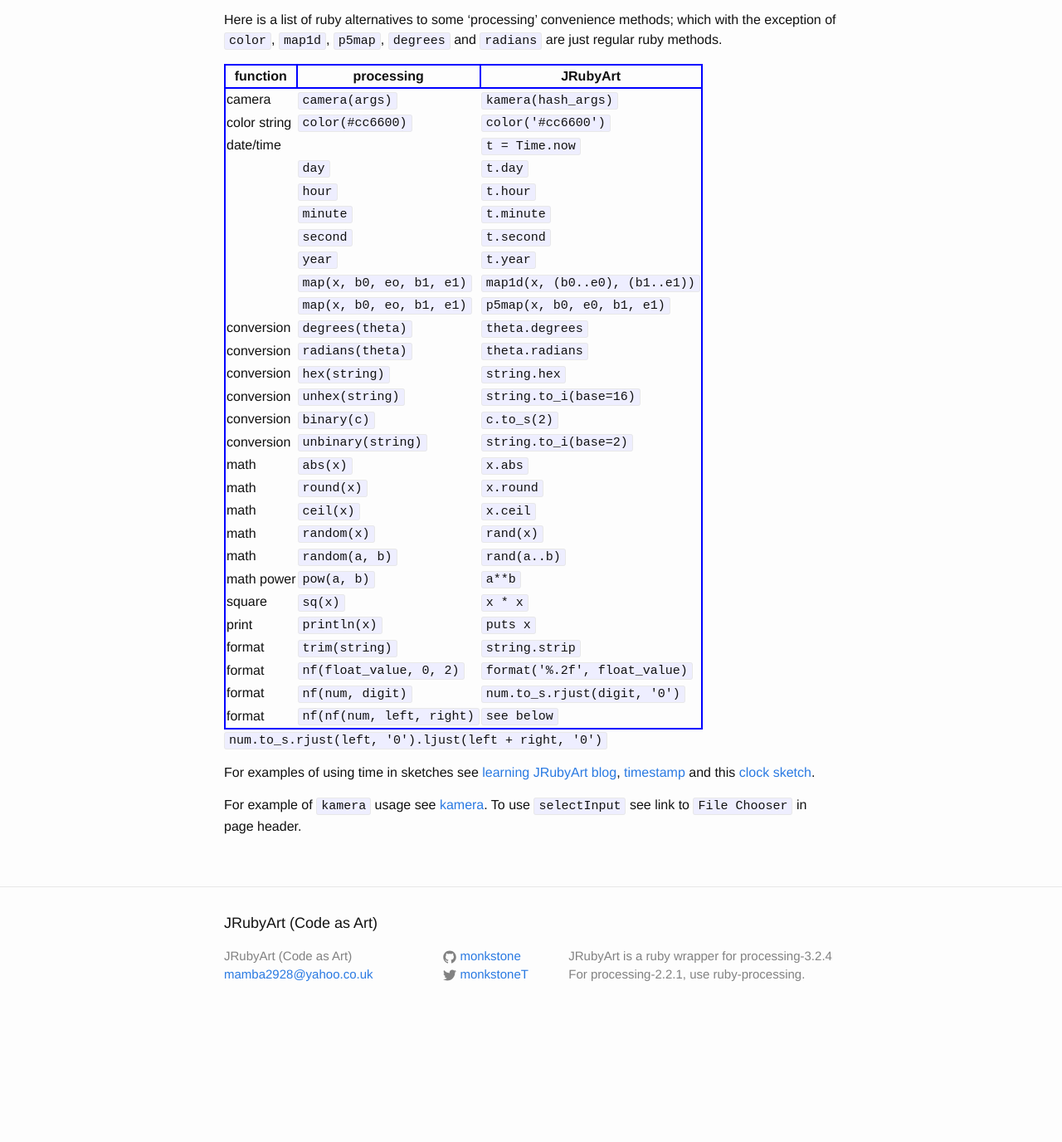
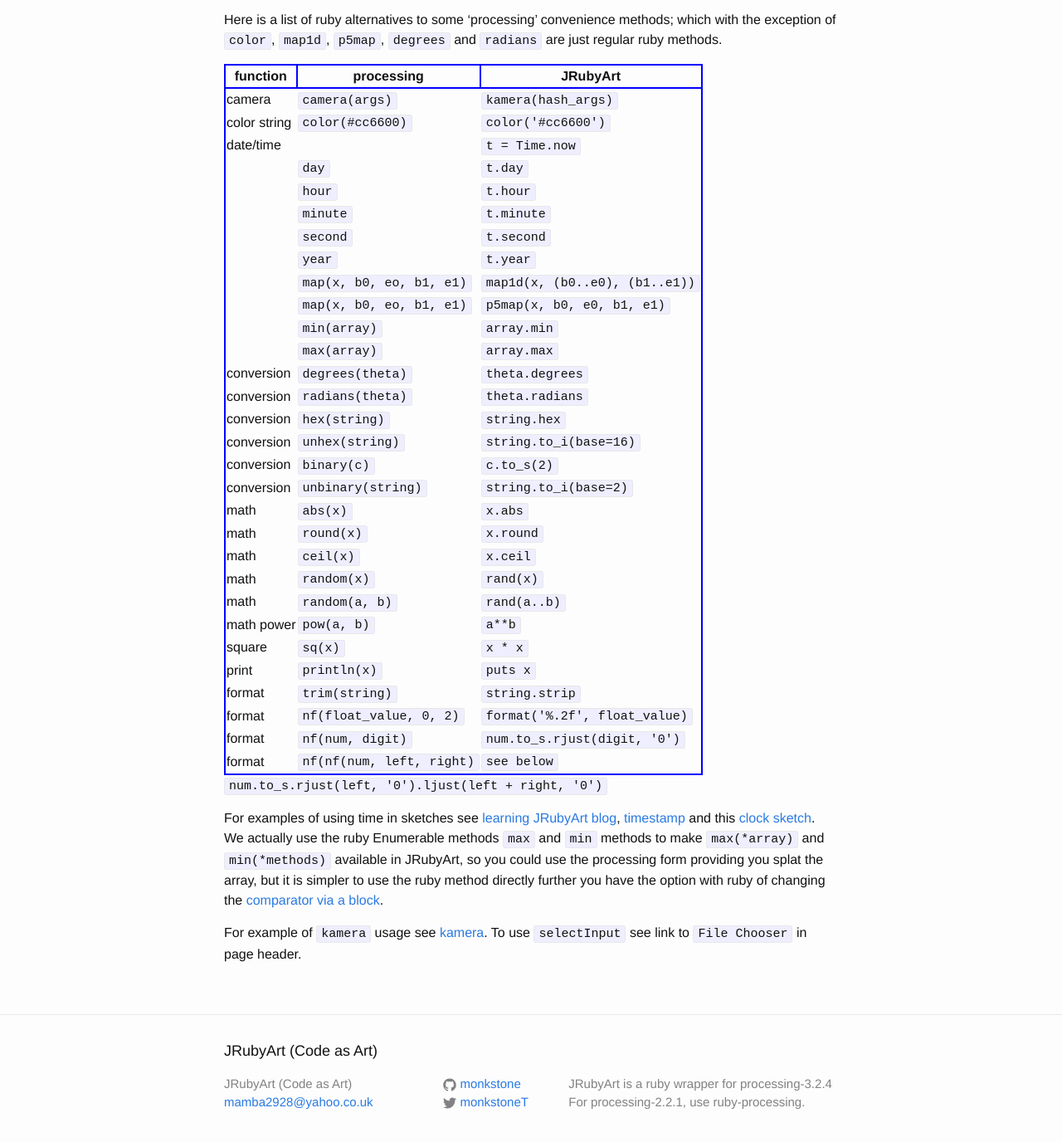
Before and after one commit to ruby-processing/JRubyArt, a Jekyll site: the page built from _k9methods/alternative_methods.md, in a window 1280 px wide and 1400 px high, scrolled down 300 px. Shown: the top 1376 px of the window at 83% size. Built offline with Jekyll 4.4.1, drawn with Linux system fonts in a browser that asks for light colours; before the commit the page ends 1546 px from its top, so only the background shows below that.

Commit message:
use min and max for enumerable

```diff
--- a/_k9methods/alternative_methods.md
+++ b/_k9methods/alternative_methods.md
@@ -27,6 +27,8 @@
 |               |`year`                  |`t.year`             |
 |               |`map(x, b0, eo, b1, e1)`|`map1d(x, (b0..e0), (b1..e1))`|
 |               |`map(x, b0, eo, b1, e1)`|`p5map(x, b0, e0, b1, e1)`|
+|               |`min(array)`            |`array.min`       |
+|               |`max(array)`            |`array.max`       |
 |conversion     |`degrees(theta)`        |`theta.degrees`    |
 |conversion     |`radians(theta)`        |`theta.radians`    |
 |conversion     |`hex(string)`           |`string.hex`       |
@@ -48,7 +50,7 @@
 
 `num.to_s.rjust(left, '0').ljust(left + right, '0')`
 
-For examples of using time in sketches see [learning JRubyArt blog][time], [timestamp][timestamp] and this [clock sketch][clock].
+For examples of using time in sketches see [learning JRubyArt blog][time], [timestamp][timestamp] and this [clock sketch][clock]. We actually use the ruby Enumerable methods `max` and `min` methods to make `max(*array)` and `min(*methods)` available in JRubyArt, so you could use the processing form providing you splat the array, but it is simpler to use the ruby method directly further you have the option with ruby of changing the [comparator via a block][comparator].
 
 For example of `kamera` usage see [kamera][kamera]. To use `selectInput` see link to `File Chooser` in page header.
 
@@ -56,3 +58,4 @@
 [timestamp]:https://monkstone.github.io/timestamp/
 [clock]:https://github.com/ruby-processing/JRubyArt-examples/blob/master/processing_app/library/fastmath/clock.rb
 [kamera]:https://github.com/ruby-processing/JRubyArt-examples/blob/master/processing_app/basics/camera/kmove_eye.rb
+[comparator]:http://ruby-doc.org/core-2.4.0/Enumerable.html#method-i-max
```
Also changed, not shown: _k9methods/methods_summary.md (+1 -1 lines).
